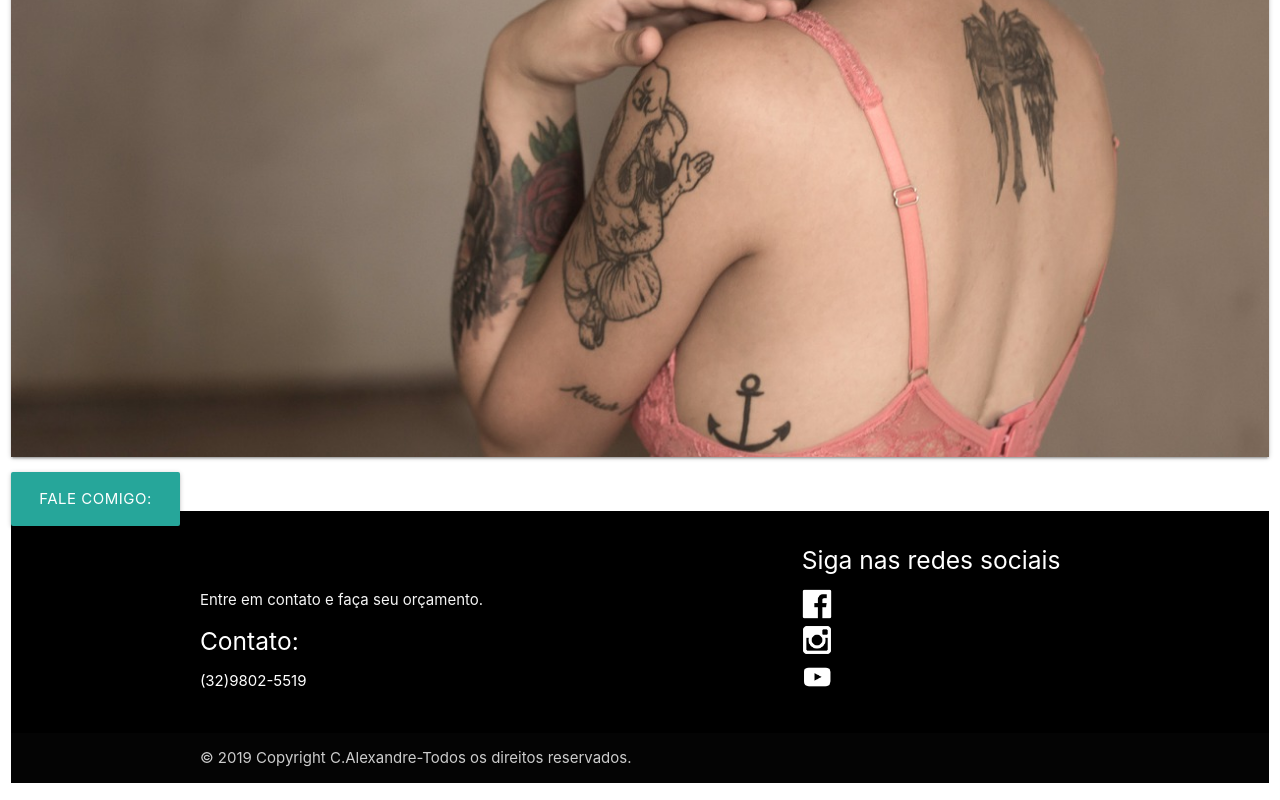
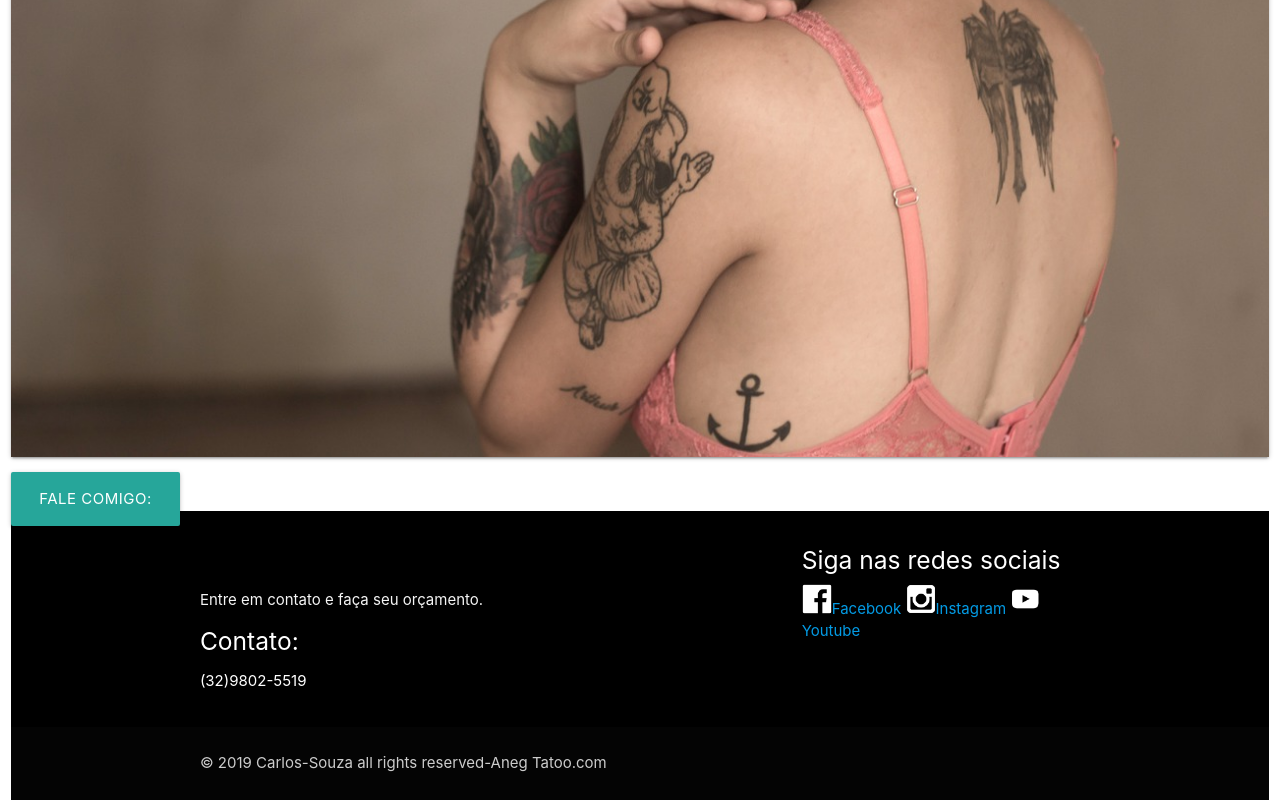
Before and after one commit to karlossouza/Andre-clipper-tatoo, a plain HTML site: page contatos.html in a window 1280 px wide. Shown: the part 463-1263 px from the top of the page. Drawn offline with nearby package versions, Linux system fonts and the light colour scheme.

Commit message:
socialmedia

```diff
--- a/contatos.html
+++ b/contatos.html
@@ -125,17 +125,23 @@
                             </div>
                             <div class="col l4 offset-l2 s12">
                                 <h5 class="white-text">Siga nas redes sociais</h5>
-                                <ul>
-                                    <li><a href="#"><img src="facebook.png" width="30" height="30"></a>
-                                    <li><a href="#"><img src="instagram.png" width="30" height="30"></a>
-                                    <li><a href="#"><img src="youtube.png" width="30" height="30"></a>
-                                </ul>
+                                <div>
+                                    <span>
+                                        <a href="#"><img src="facebook.png" width="30" height="30">Facebook</a>
+                                    </span>
+                                    <span>
+                                        <a href="#"><img src="instagram.png" width="30" height="30">Instagram</a>
+                                    </span>
+                                    <span>
+                                        <a href="#"><img src="youtube.png" width="30" height="30">Youtube</a>
+                                    </span>
+                                </div>
                             </div>
                         </div>
                     </div>
                     <div class="footer-copyright">
                         <div class="container">
-                            © 2019 Copyright C.Alexandre-Todos os direitos reservados.
+                            <p id="registro">&copy 2019 Carlos-Souza all rights reserved-Aneg Tatoo.com</p>
 
                         </div>
                     </div>
--- a/estilo.css
+++ b/estilo.css
@@ -106,6 +106,14 @@ botao abrir formulario
   }
 
 
+  @media (min-width:360px) and (max-width:1200px) {
+    #registro {
+      font-family: 'Dosis', sans-serif;
+    }
+
+  }
+
+
   .sidenav {
     background-color:#f5f5f5;
     opacity: 0.5;
```
